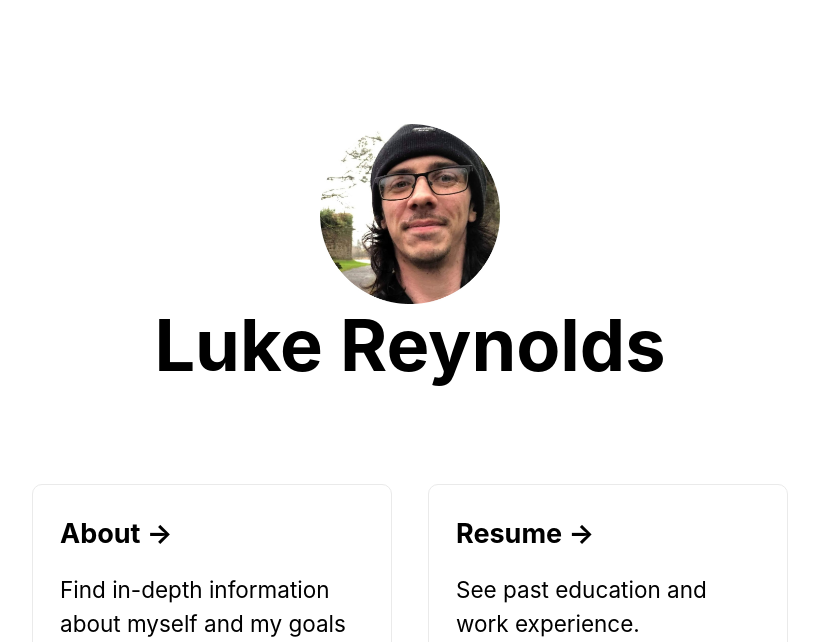
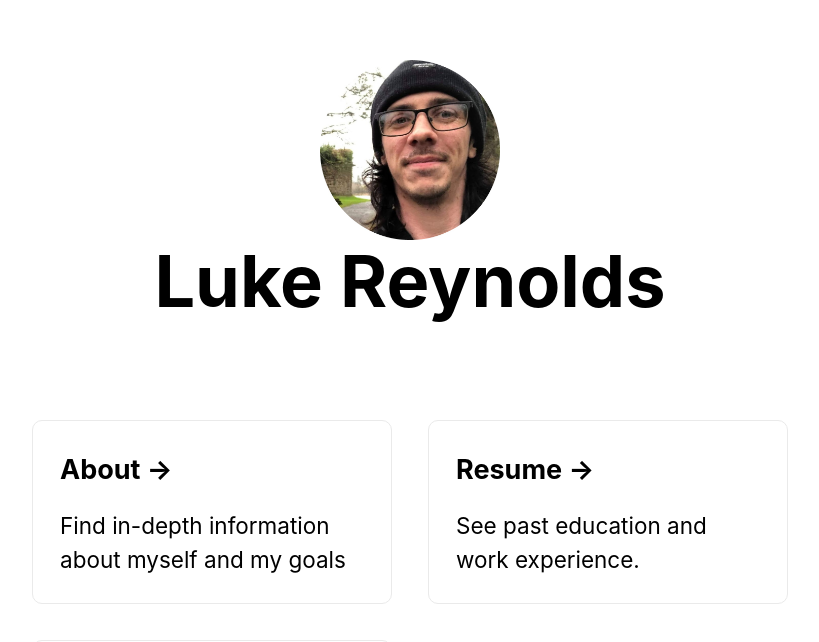
Before and after one commit to lreynolds188/Portfolio, a Next.js app: page / in a window 1280 px wide. Shown: the part 158-800 px from the top of the page, without its empty margins (230-1049 px from the left). Built offline with nearby package versions, Linux system fonts and the light colour scheme.

Commit message:
Update Home.module.css

```diff
--- a/styles/Home.module.css
+++ b/styles/Home.module.css
@@ -1,6 +1,6 @@
 .container {
   min-height: 100vh;
-  margin: 15%;
+  margin: 10%;
   padding: 0 0.5rem;
   display: flex;
   flex-direction: column;
```
